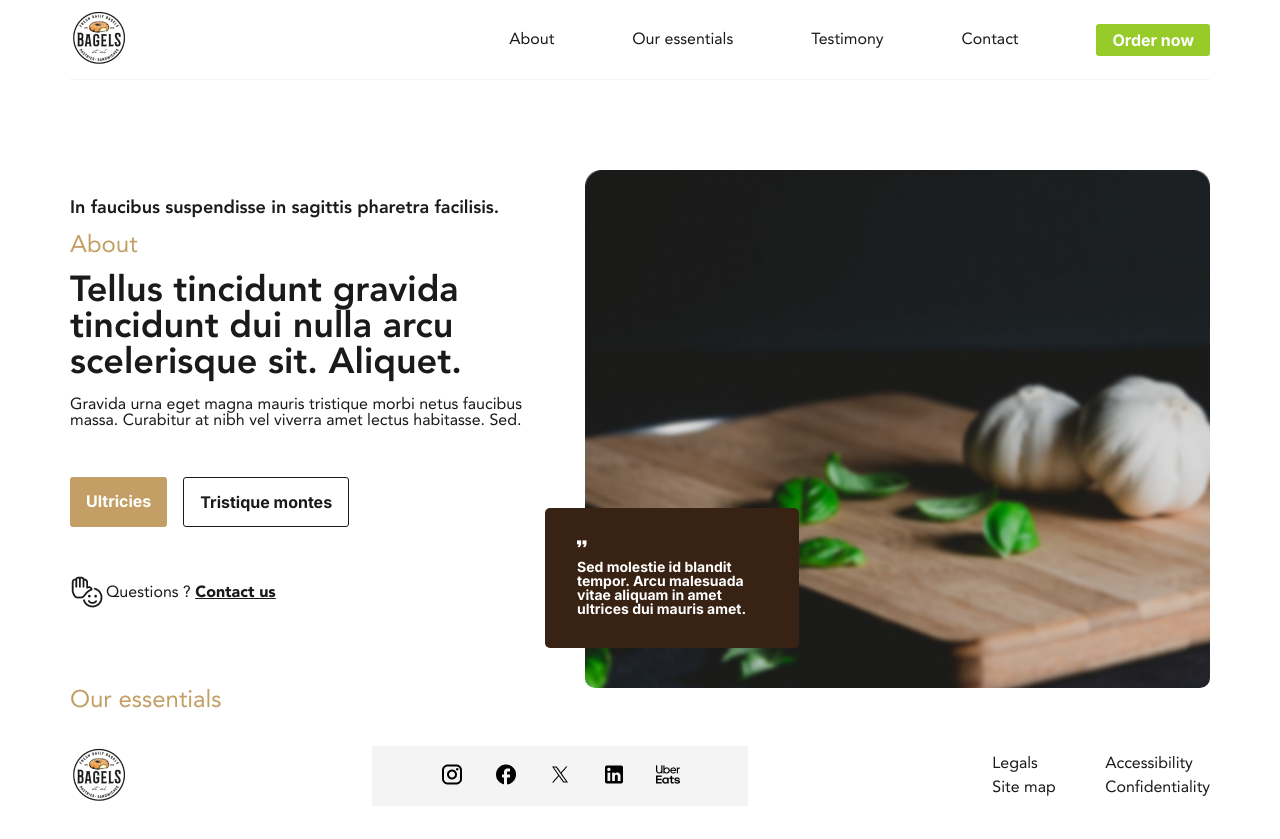
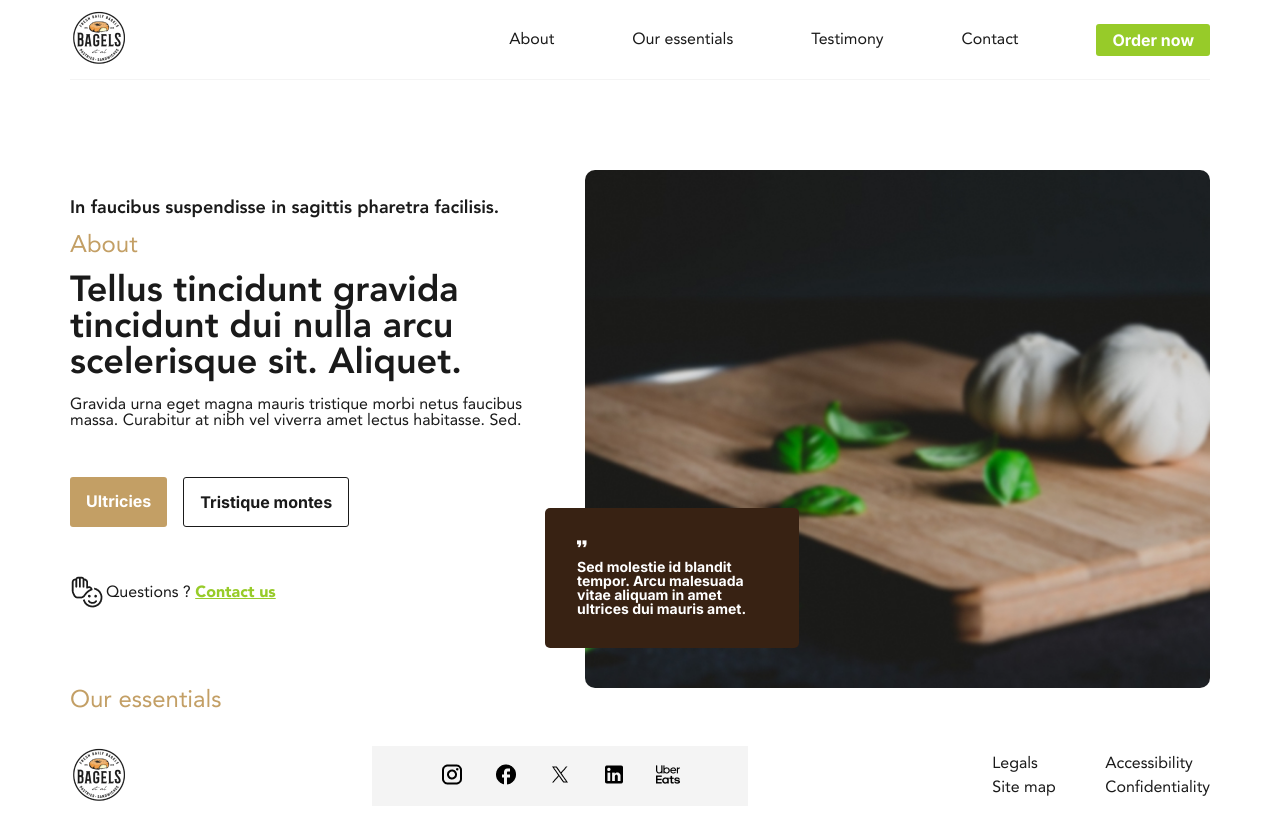
Before and after one commit to ThomasSupervil/TRIBU-TestFront, a React (Vite) app: page / in a window 1280 px wide. In both pictures the pointer is over the link "Contact us". Built offline with nearby package versions, Linux system fonts and the light colour scheme.

Commit message:
feat: hover effect ask link

```diff
--- a/src/styles/components/hero.scss
+++ b/src/styles/components/hero.scss
@@ -132,6 +132,11 @@
       a {
         font-family: avenirblack;
         color: $text;
+
+        &:hover {
+          color: $green;
+          transition: color 0.3s;
+        }
       }
     }
   }
@@ -143,6 +148,7 @@
   min-height: 18rem;
   background: url('/public/assets/heroImg.jpg') no-repeat;
   background-size: cover;
+  background-position: center;
   border-radius: 1rem;
   position: relative;
 
```
